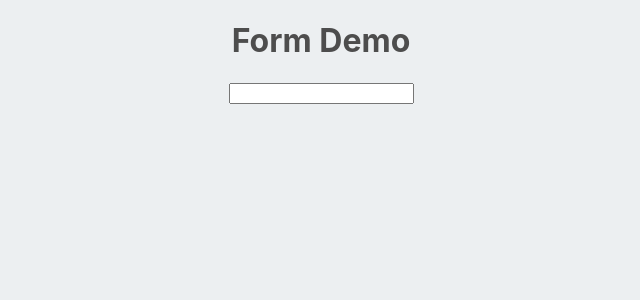
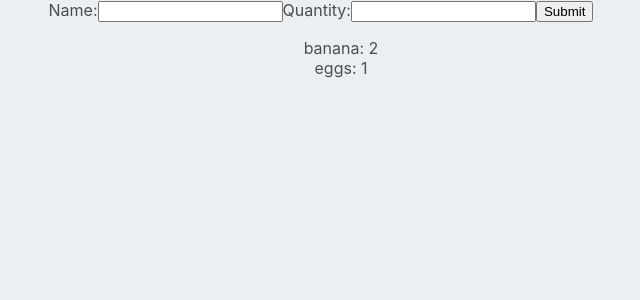
Before and after one commit to ssemlitz/react-playground, a React (Create React App) app: page / in a window 1280 px wide. Shown: the top 300 px of the page, without its empty margins (319-959 px from the left). Built offline with nearby package versions, Linux system fonts and the light colour scheme.

Commit message:
shopping list exercise

```diff
--- a/src/App.js
+++ b/src/App.js
@@ -19,6 +19,7 @@ import './App.css';
 // import Hangman from './Components/Hangman/Hangman';
 // import Board from './Components/Board/Board';
 import Form from './Components/Form/Form';
+import ShoppingList from './Components/ShoppingList/ShoppingList';
 
 function App({props}) {
 
@@ -33,7 +34,8 @@ function App({props}) {
       {/* <BoxDisplay numBoxes={20}/> */}
       {/* <Hangman maxWrong={6}/> */}
       {/* <Board nrow={5} ncols={5} chanceLightStartsOn={.25} /> */}
-      <Form />
+      {/* <Form /> */}
+      <ShoppingList />
     </div>
   );
 }
--- a/src/Components/Form/Form.jsx
+++ b/src/Components/Form/Form.jsx
@@ -2,17 +2,51 @@ import { useState } from "react";
 
 const Form = (props) => {
 
-  const [username, setUserName] = useState('')
+  const [formData, setFormData] = useState({
+    name: '',
+    email: '',
+    password: '',
+  })
 
   function handleChange(evt) {
-    setUserName({username: evt.target.value})
+    setFormData({ ...formData, [evt.target.name]: evt.target.value })
+  }
+
+  function handleSubmit(evt) {
+    evt.preventDefault()
+    alert(`You typed: ${formData.name} ${formData.email} ${formData.password}`)
+    setFormData({
+      name: '',
+      email: '',
+      password: '',
+    })
   }
 
   return (
     <div>
       <h1>Form Demo</h1>
-      <form action="">
-        <input type="text" onChange={handleChange} />
+      <form onSubmit={handleSubmit}>
+        <input
+          type="text"
+          onChange={handleChange}
+          value={formData.name}
+          name='name'
+        />
+        <input
+          type='email'
+          placeholder="email"
+          onChange={handleChange}
+          value={formData.email}
+          name='email'
+        />
+        <input
+          type='password'
+          placeholder="password"
+          onChange={handleChange}
+          value={formData.password}
+          name='password'
+        />
+        <button>Submit</button>
       </form>
     </div>
   );
--- /dev/null
+++ b/src/Components/ShoppingItem/ShoppingItem.jsx
@@ -0,0 +1,12 @@
+const ShoppingItem = (props) => {
+
+  const { item } = props
+
+  return (
+    <>
+      <div>{item.name}: {item.qty}</div>
+    </>
+  );
+}
+
+export default ShoppingItem;
--- /dev/null
+++ b/src/Components/ShoppingList/ShoppingList.jsx
@@ -0,0 +1,32 @@
+import { useState } from "react";
+import ShoppingItem from "../ShoppingItem/ShoppingItem";
+import ShoppingListForm from "../ShoppingListForm/ShoppingListForm";
+import {v4 as uuidv4 } from 'uuid'
+
+const ShoppingList = (props) => {
+
+  const [items, setItems] = useState([
+    {name: 'banana', qty: 2, id: uuidv4()},
+    {name: 'eggs', qty: 1, id: uuidv4()}
+  ])
+
+  const addItem = (item) => {
+    let newItem = {...item, id: uuidv4()}
+    setItems([...items, newItem])
+  }
+
+  return (
+    <>
+      <div>
+        <ShoppingListForm addItem={addItem} />
+      </div>
+      <ul>
+        {items.map(item => (
+          <ShoppingItem key={item.id} item={item} />
+        ))}
+      </ul>
+    </>
+  );
+}
+
+export default ShoppingList;
--- /dev/null
+++ b/src/Components/ShoppingListForm/ShoppingListForm.jsx
@@ -0,0 +1,47 @@
+import { useState } from "react"
+
+const ShoppingListForm = (props) => {
+
+  const { addItem } = props
+
+  const [formData, setFormData] = useState({
+    name: '',
+    qty: ''
+  })
+
+  function handleSubmit(evt){
+    evt.preventDefault()
+    // update the state for the list of items
+    addItem(formData)
+  }
+
+  function handleChange(evt){
+    setFormData({...formData, [evt.target.name]: evt.target.value})
+  }
+
+  return (
+    <>
+      <form onSubmit={handleSubmit}>
+        <label htmlFor='name'>Name:</label>
+        <input
+          type="text"
+          id='name'
+          name='name'
+          value={formData.name}
+          onChange={handleChange}
+        />
+        <label htmlFor='qty'>Quantity:</label>
+        <input
+          type="text"
+          id='qty'
+          name='qty'
+          value={formData.qty}
+          onChange={handleChange}
+        />
+        <button>Submit</button>
+      </form>
+    </>
+  );
+}
+
+export default ShoppingListForm;
```
